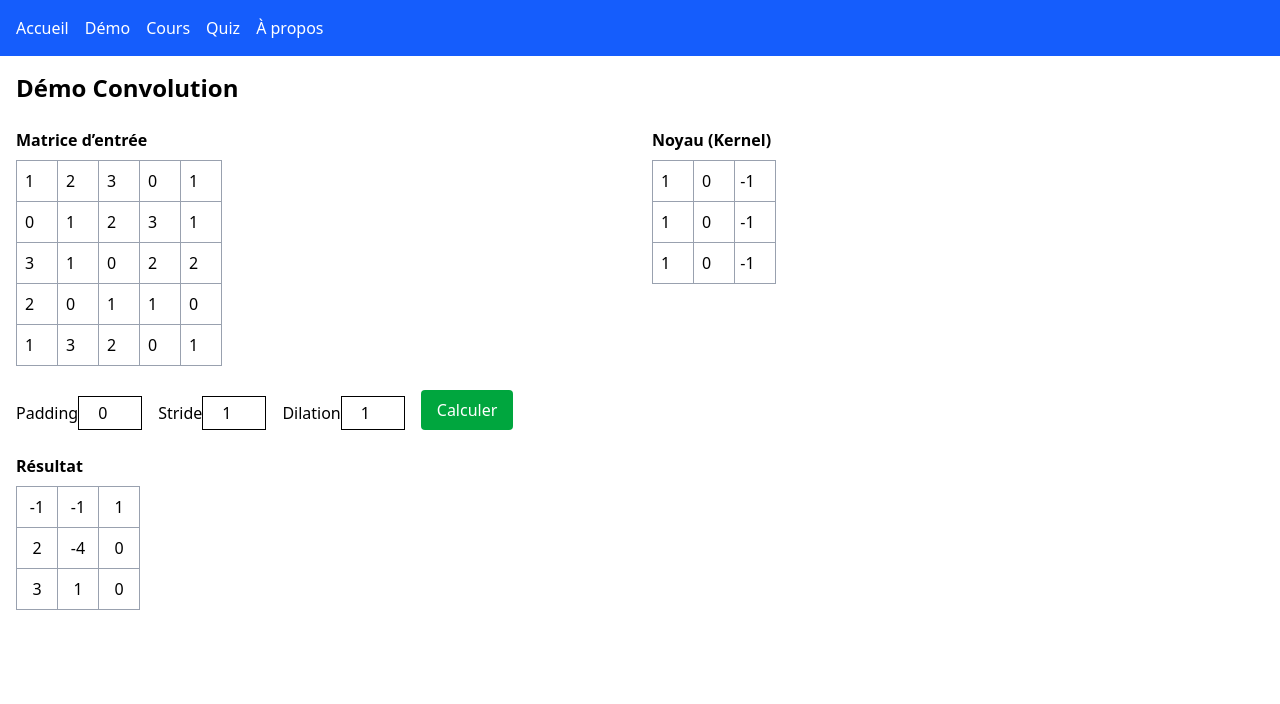
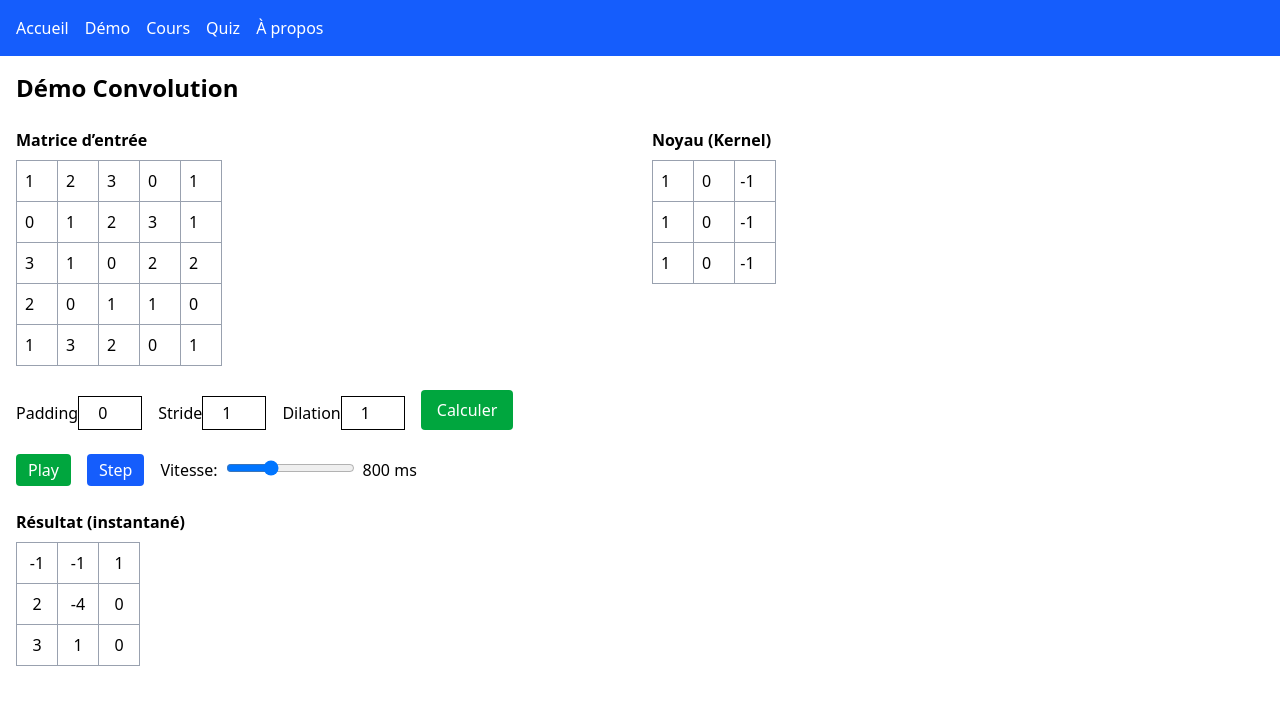
Before and after one commit to jlg-formation/convolution, a React (Vite) app: page /demo in a window 1280 px wide. Both pictures are taken after a click on the button "Calculer". Shown: the top 704 px of the page. Built offline with nearby package versions, Linux system fonts and the light colour scheme.

Commit message:
feat: integrate AnimationBar component for controlling animation playback and speed

```diff
--- a/src/components/AnimationBar.tsx
+++ b/src/components/AnimationBar.tsx
@@ -1,3 +1,55 @@
-export default function AnimationBar() {
-  return <div>AnimationBar</div>;
+interface AnimationBarProps {
+  isPlaying: boolean;
+  onPlay: () => void;
+  onPause: () => void;
+  onStep: () => void;
+  speed: number;
+  setSpeed: (v: number) => void;
 }
+
+export default function AnimationBar({
+  isPlaying,
+  onPlay,
+  onPause,
+  onStep,
+  speed,
+  setSpeed,
+}: AnimationBarProps) {
+  return (
+    <div className="flex items-center gap-4">
+      {isPlaying ? (
+        <button
+          onClick={onPause}
+          className="rounded bg-red-600 px-3 py-1 text-white"
+        >
+          Pause
+        </button>
+      ) : (
+        <button
+          onClick={onPlay}
+          className="rounded bg-green-600 px-3 py-1 text-white"
+        >
+          Play
+        </button>
+      )}
+      <button
+        onClick={onStep}
+        className="rounded bg-blue-600 px-3 py-1 text-white"
+      >
+        Step
+      </button>
+      <div>
+        <label className="mr-2">Vitesse:</label>
+        <input
+          type="range"
+          min={200}
+          max={2000}
+          step={100}
+          value={speed}
+          onChange={(e) => setSpeed(Number(e.target.value))}
+        />
+        <span className="ml-2">{speed} ms</span>
+      </div>
+    </div>
+  );
+}
--- a/src/pages/Demo.tsx
+++ b/src/pages/Demo.tsx
@@ -1,7 +1,8 @@
-import { useState } from "react";
+import { useState, useEffect, useRef } from "react";
 import Grid from "../components/Grid";
 import KernelEditor from "../components/KernelEditor";
 import ControlsPanel from "../components/ControlsPanel";
+import AnimationBar from "../components/AnimationBar";
 import { conv2d } from "../logic/convolution";
 
 export default function Demo() {
@@ -20,12 +21,48 @@ export default function Demo() {
   const [padding, setPadding] = useState(0);
   const [stride, setStride] = useState(1);
   const [dilation, setDilation] = useState(1);
+
+  // Résultat complet (calcul instantané)
   const [output, setOutput] = useState<number[][]>([]);
 
+  // Animation state
+  const [currentPos, setCurrentPos] = useState<[number, number] | null>(null);
+  const [isPlaying, setIsPlaying] = useState(false);
+  const [speed, setSpeed] = useState(800);
+  const intervalRef = useRef<NodeJS.Timeout | null>(null);
+
+  // Pre-calc output dimensions
+  const tempOut = conv2d(input, kernel, { padding, stride, dilation });
+  const outH = tempOut.length;
+  const outW = tempOut[0]?.length || 0;
+
   const handleCompute = () => {
-    const result = conv2d(input, kernel, { padding, stride, dilation });
-    setOutput(result);
+    setOutput(conv2d(input, kernel, { padding, stride, dilation }));
   };
+
+  // Animation stepping
+  const step = () => {
+    setCurrentPos((prev) => {
+      if (!prev) return [0, 0];
+      const [i, j] = prev;
+      if (j + 1 < outW) return [i, j + 1];
+      if (i + 1 < outH) return [i + 1, 0];
+      setIsPlaying(false);
+      return null;
+    });
+  };
+
+  // Gestion lecture automatique
+  useEffect(() => {
+    if (isPlaying) {
+      intervalRef.current = setInterval(step, speed);
+    } else {
+      if (intervalRef.current) clearInterval(intervalRef.current);
+    }
+    return () => {
+      if (intervalRef.current) clearInterval(intervalRef.current);
+    };
+  }, [isPlaying, speed]);
 
   return (
     <div className="space-y-6">
@@ -52,10 +89,27 @@ export default function Demo() {
         onCompute={handleCompute}
       />
 
+      <AnimationBar
+        isPlaying={isPlaying}
+        onPlay={() => setIsPlaying(true)}
+        onPause={() => setIsPlaying(false)}
+        onStep={step}
+        speed={speed}
+        setSpeed={setSpeed}
+      />
+
       {output.length > 0 && (
         <div>
-          <h2 className="mb-2 font-semibold">Résultat</h2>
+          <h2 className="mb-2 font-semibold">Résultat (instantané)</h2>
           <Grid matrix={output} readOnly />
+        </div>
+      )}
+
+      {currentPos && (
+        <div>
+          <h2 className="mb-2 font-semibold">
+            Position animée : {`(${currentPos[0]}, ${currentPos[1]})`}
+          </h2>
         </div>
       )}
     </div>
```
